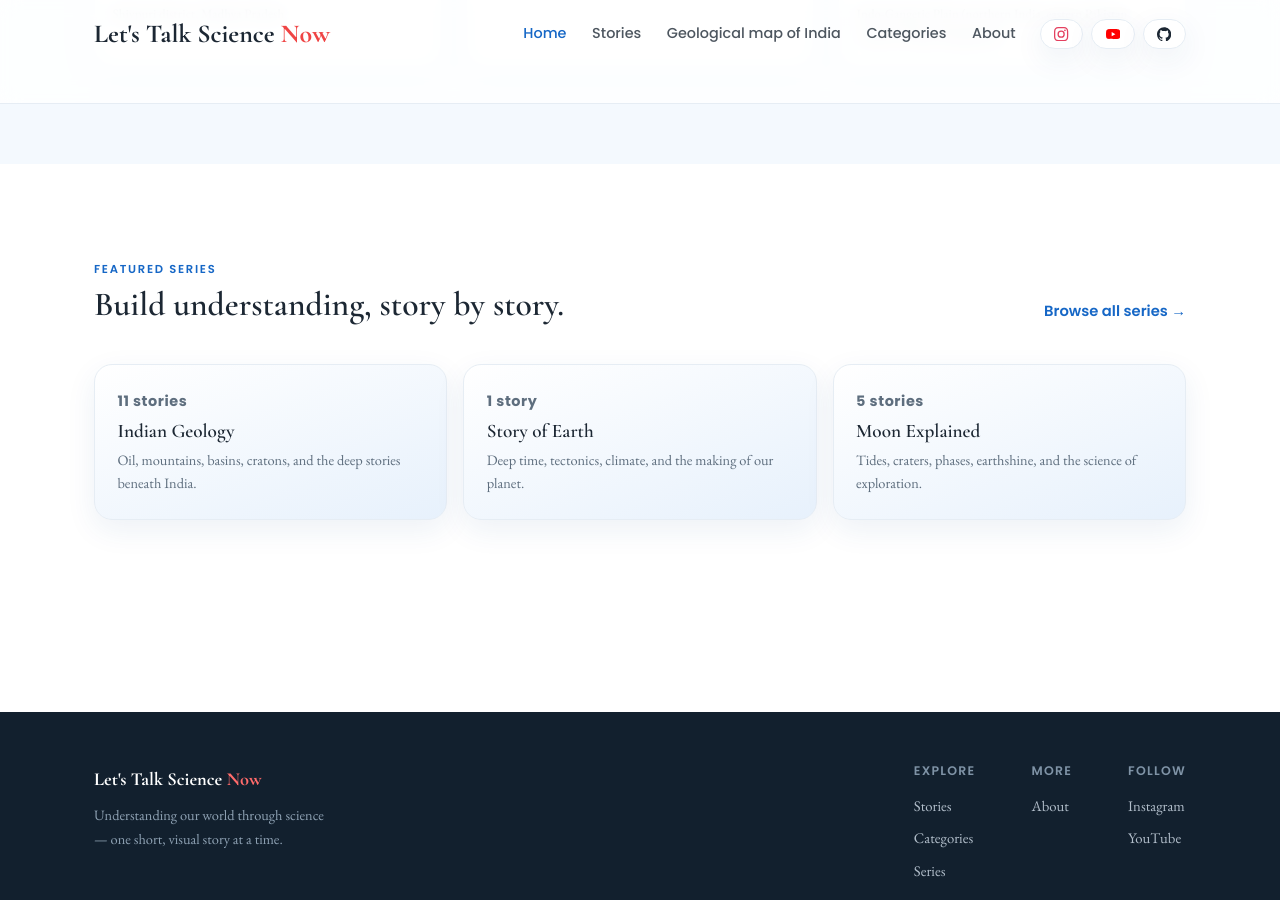
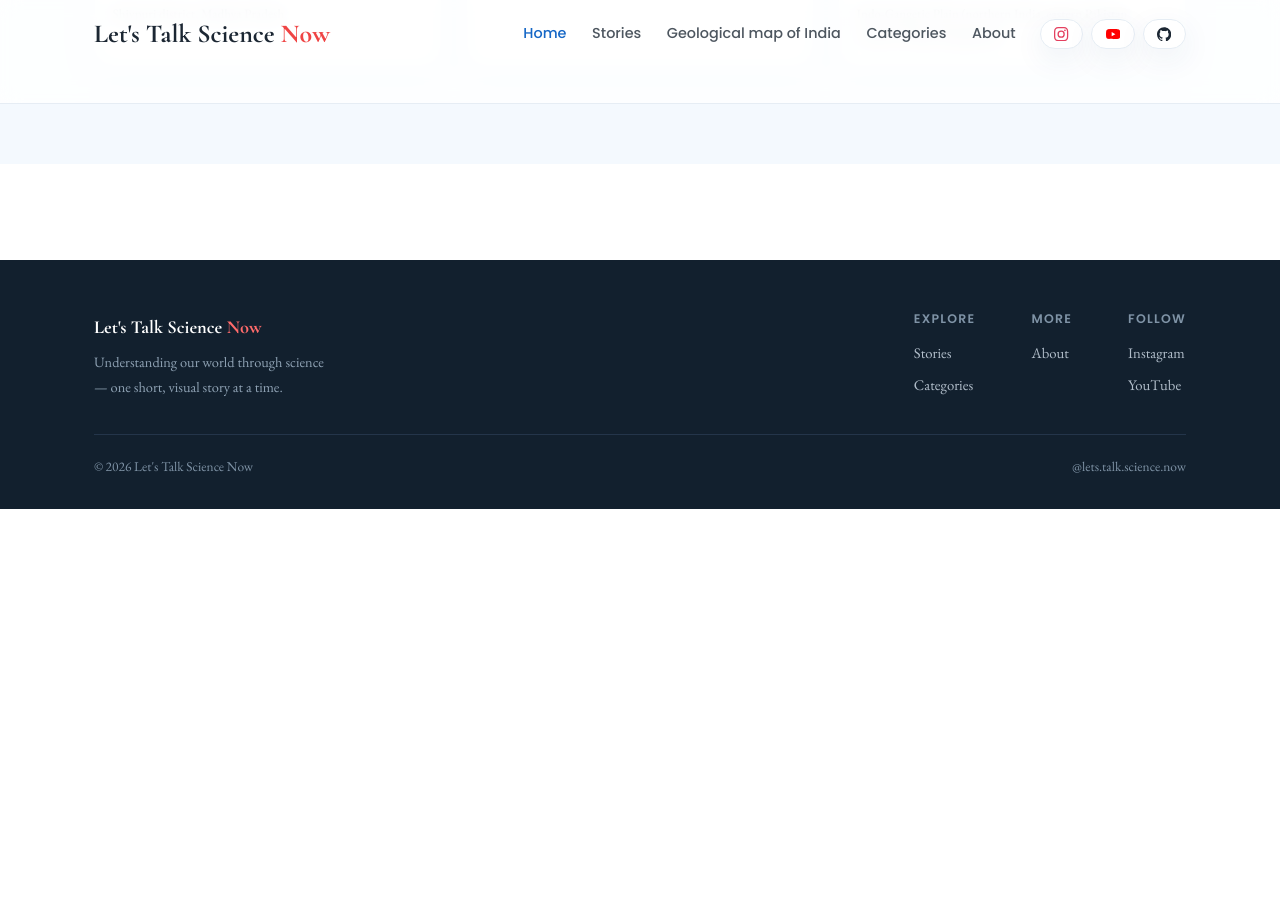
Before and after one commit to Akif-Vohra/LetsTalkScienceNow, a Jekyll site: the page built from index.html, in a window 1280 px wide and 900 px high, scrolled down 1239 px. Built offline with Jekyll 4.4.1, drawn with Linux system fonts in a browser that asks for light colours; after the commit the page ends 1748 px from its top, so only the background shows below that.

Commit message:
Remove browsable Series section (pages, layout, homepage block, footer link, dead CSS); keep story-level series grouping

```diff
--- a/_includes/footer.html
+++ b/_includes/footer.html
@@ -10,7 +10,6 @@
           <h4>Explore</h4>
           <a href="{{ '/stories/' | relative_url }}">Stories</a>
           <a href="{{ '/categories/' | relative_url }}">Categories</a>
-          <a href="{{ '/series/' | relative_url }}">Series</a>
         </div>
         <div>
           <h4>More</h4>
--- a/_includes/series-card.html
+++ /dev/null
@@ -1,7 +0,0 @@
-{%- assign s = site.data.series[include.slug] -%}
-{%- assign count = site.data.reels | where: "series", include.slug | size -%}
-<a class="series-card" href="{{ include.slug | prepend: '/series/' | append: '/' | relative_url }}">
-  <p class="series-card__n">{{ count }} stor{% if count == 1 %}y{% else %}ies{% endif %}</p>
-  <h3>{{ s.name }}</h3>
-  {% if s.summary %}<p>{{ s.summary }}</p>{% endif %}
-</a>
--- a/_layouts/story.html
+++ b/_layouts/story.html
@@ -102,7 +102,6 @@ layout: default
     <section class="related">
       <div class="section-head split">
         <div><p class="eyebrow">More in {{ site.data.series[reel.series].name }}</p></div>
-        <a class="text-link" href="{{ reel.series | prepend: '/series/' | append: '/' | relative_url }}">See the series &rarr;</a>
       </div>
       <div class="story-grid">
         {%- assign shown = 0 -%}
--- a/assets/css/main.css
+++ b/assets/css/main.css
@@ -262,14 +262,6 @@ p{line-height:1.7;}
 .story-card__body h3{margin:.45rem 0 .6rem;font-size:1.12rem;font-weight:600;line-height:1.28;}
 .story-card__meta{font-size:.8rem;color:var(--muted);font-weight:500;}
 
-/* Series cards */
-.series-grid{display:grid;grid-template-columns:repeat(3,1fr);gap:var(--sp-md);}
-.series-card{display:block;border-radius:var(--radius);padding:1.6rem 1.4rem;background:linear-gradient(160deg,#fff,var(--blue-soft));border:1px solid var(--line);box-shadow:var(--shadow);transition:transform .18s,box-shadow .18s;}
-.series-card:hover{transform:translateY(-4px);box-shadow:var(--shadow-hover);}
-.series-card__n{font-family:var(--font-head);font-weight:700;font-size:.8rem;letter-spacing:.04em;color:var(--blue);}
-.series-card h3{margin:.5rem 0;font-size:1.2rem;font-weight:600;}
-.series-card p{font-size:.9rem;color:var(--muted);line-height:1.55;}
-
 /* Newsletter band */
 .newsletter{padding:3rem 2.5rem;text-align:center;border-radius:26px;border:1px solid var(--line);background:linear-gradient(150deg,#eaf4ff,#f4faff);}
 .newsletter p{max-width:52ch;margin:.6rem auto 1.5rem;color:var(--muted);}
@@ -406,7 +398,6 @@ p{line-height:1.7;}
   .hero__dots{bottom:1.3rem;}
   .topic-grid{grid-template-columns:repeat(2,1fr);}
   .story-grid{grid-template-columns:1fr;}
-  .series-grid{grid-template-columns:1fr;}
   .nav-toggle{display:flex;}
   .site-menu{position:absolute;top:calc(100% + 1px);left:0;right:0;display:none;flex-direction:column;align-items:stretch;gap:0;padding:.5rem 0 1rem;background:var(--surface);border-bottom:1px solid var(--line);box-shadow:0 14px 26px rgba(22,71,140,.12);}
   .site-menu.is-open{display:flex;}
--- a/index.html
+++ b/index.html
@@ -64,19 +64,3 @@ description: >-
     </div>
   </div>
 </section>
-
-<!-- SERIES -->
-<section class="section">
-  <div class="container">
-    <div class="section-head split">
-      <div>
-        <p class="eyebrow">Featured Series</p>
-        <h2>Build understanding, story by story.</h2>
-      </div>
-      <a class="text-link" href="{{ '/series/' | relative_url }}">Browse all series →</a>
-    </div>
-    <div class="series-grid">
-      {% for entry in site.data.series %}{% assign sslug = entry[0] %}{% assign scount = site.data.reels | where: "series", sslug | size %}{% if scount > 0 %}{% include series-card.html slug=sslug %}{% endif %}{% endfor %}
-    </div>
-  </div>
-</section>
--- a/series/indian-geology.html
+++ /dev/null
@@ -1,7 +0,0 @@
----
-layout: series
-series: indian-geology
-permalink: /series/indian-geology/
-title: Indian Geology
-description: Oil, mountains, basins, cratons, and the deep stories beneath India.
----
--- a/series/moon-explained.html
+++ /dev/null
@@ -1,7 +0,0 @@
----
-layout: series
-series: moon-explained
-permalink: /series/moon-explained/
-title: Moon Explained
-description: Tides, craters, phases, earthshine, and the science of exploration.
----
--- a/series/story-of-earth.html
+++ /dev/null
@@ -1,7 +0,0 @@
----
-layout: series
-series: story-of-earth
-permalink: /series/story-of-earth/
-title: Story of Earth
-description: Deep time, tectonics, climate, and the making of our planet.
----
```
Also changed, not shown: _layouts/series.html (deleted, +0 -24 lines), series/index.html (deleted, +0 -26 lines).
